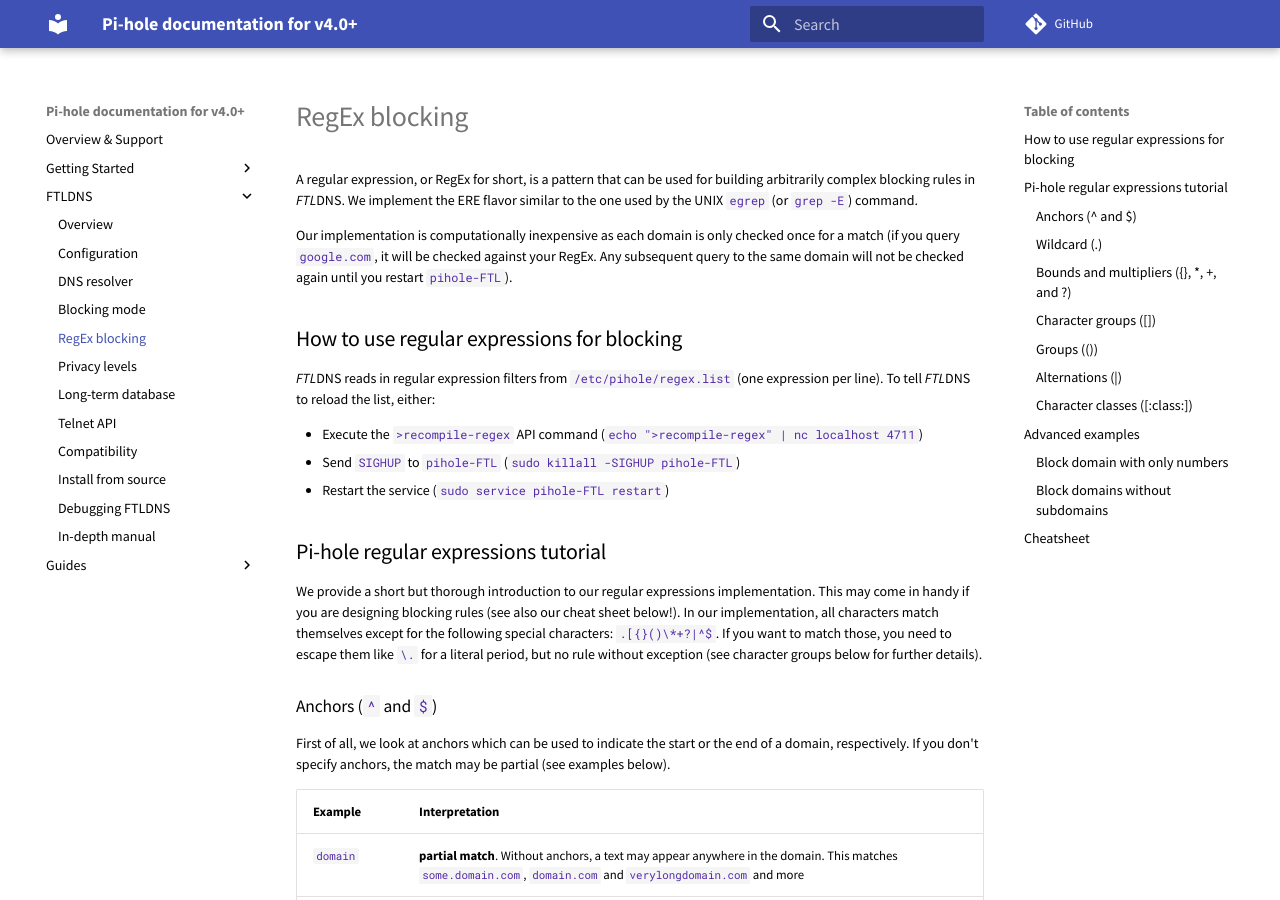
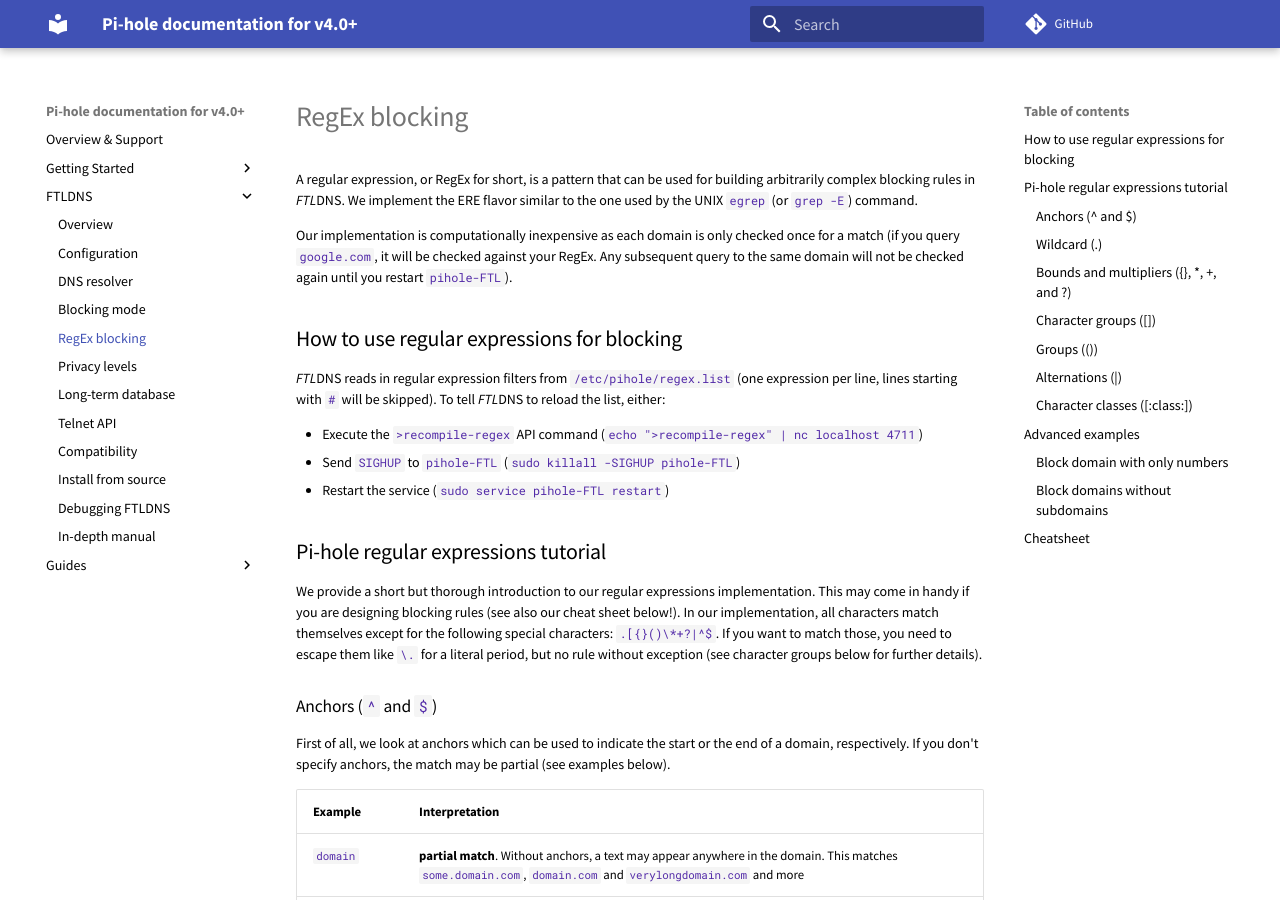
Before and after one commit to pi-hole/docs, an MkDocs documentation site: the page built from docs/ftldns/regex.md, in a window 1280 px wide and 900 px high. Built offline with MkDocs 1.6.1 and Material for MkDocs 9.7.7, drawn with Linux system fonts in a browser that asks for light colours; comment, search, counter and statistics services are not loaded; old or Windows-style settings are respelled for this version of MkDocs.

Commit message:
Tell users that regex lines starting in "#" will be skipped
Signed-off-by: DL6ER <dl6er@dl6er.de>

```diff
--- a/docs/ftldns/regex.md
+++ b/docs/ftldns/regex.md
@@ -4,7 +4,7 @@
 Our implementation is computationally inexpensive as each domain is only checked once for a match (if you query `google.com`, it will be checked against your RegEx. Any subsequent query to the same domain will not be checked again until you restart `pihole-FTL`).
 
 ## How to use regular expressions for blocking
-*FTL*DNS reads in regular expression filters from `/etc/pihole/regex.list` (one expression per line).
+*FTL*DNS reads in regular expression filters from `/etc/pihole/regex.list` (one expression per line, lines starting with `#` will be skipped).
 To tell *FTL*DNS to reload the list, either:
 
 - Execute the `>recompile-regex` API command (`echo ">recompile-regex" | nc localhost 4711`)
```
